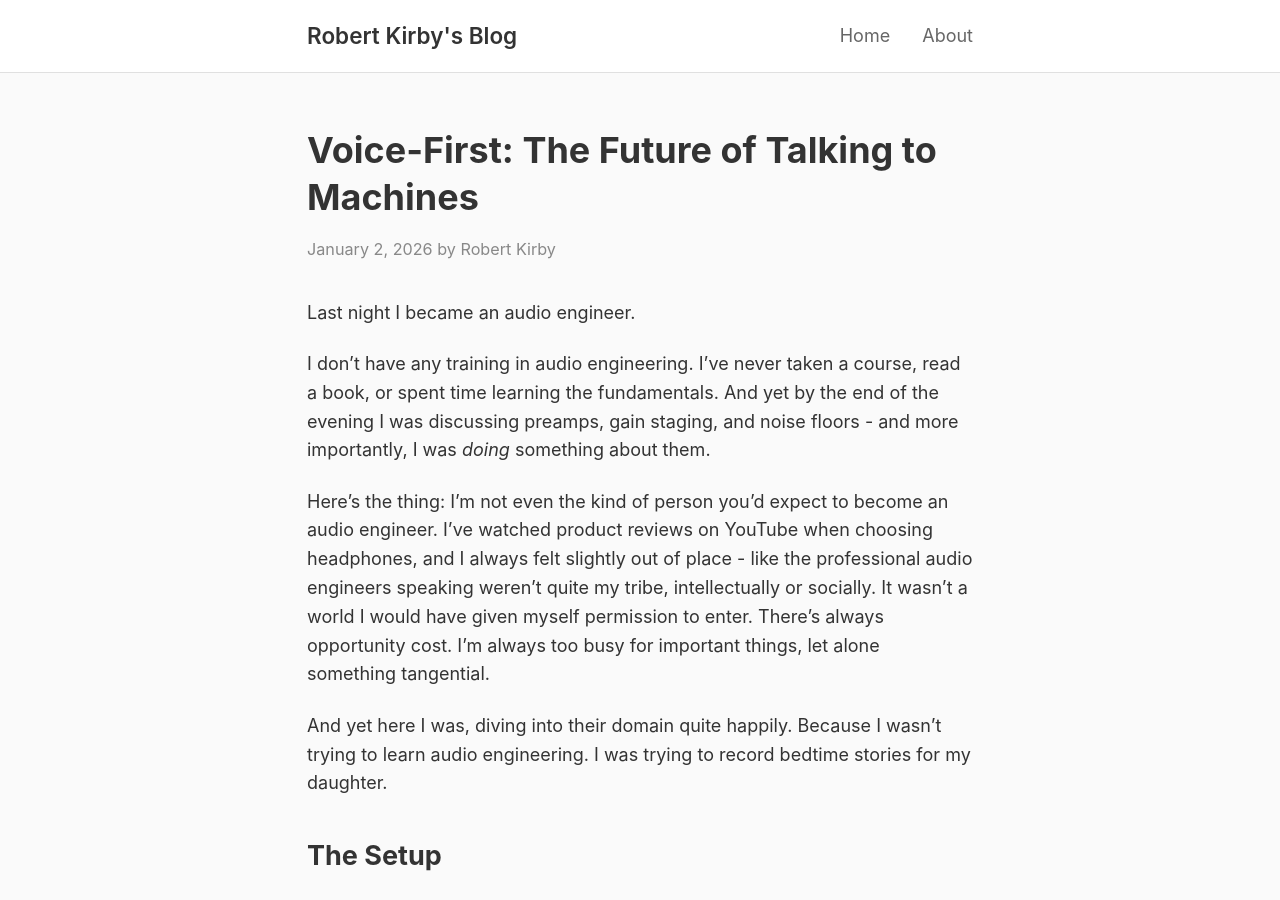
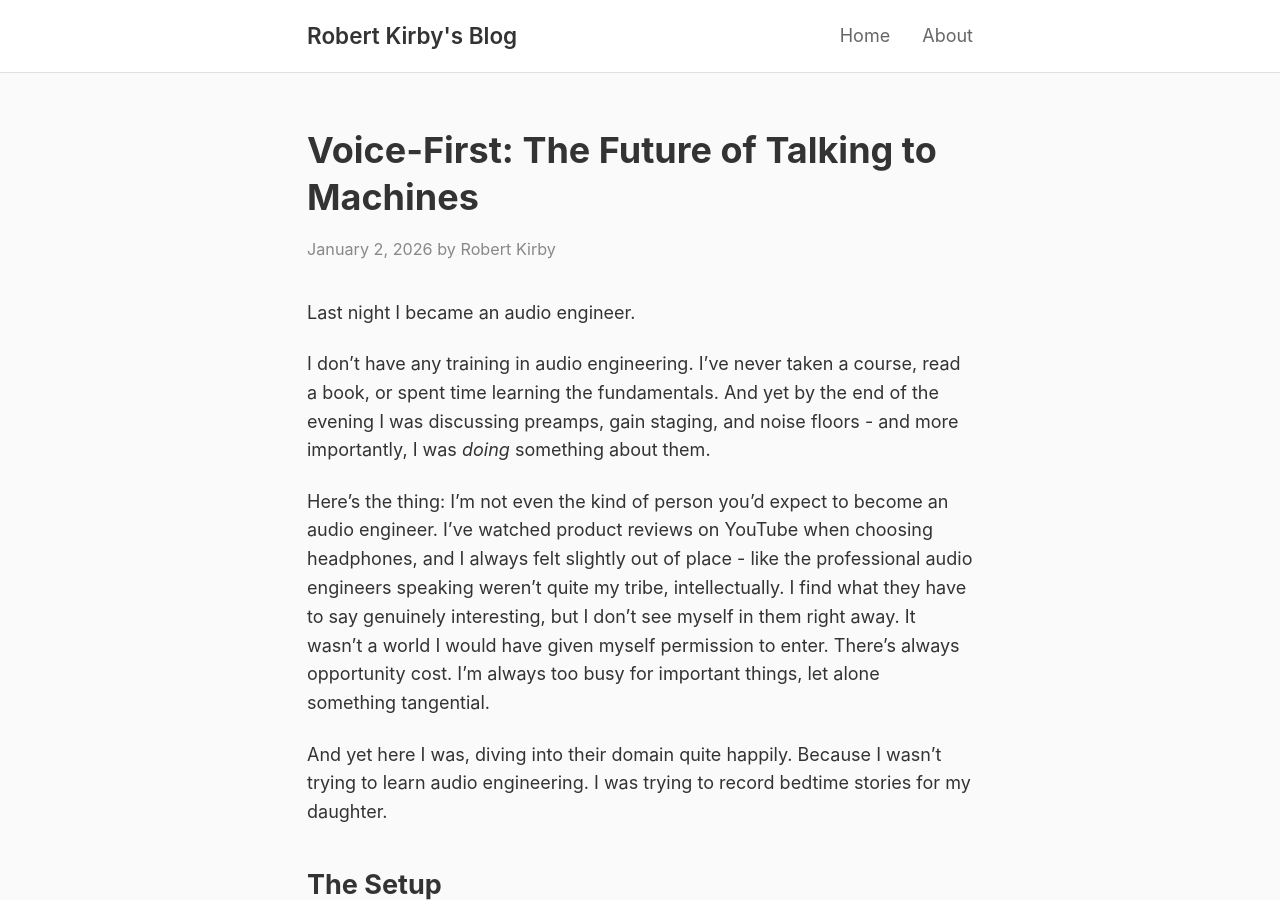
Before and after one commit to rob137/rob137.github.io, a Jekyll site: the page built from _posts/2026-01-02-voice-first-the-future-of-talking-to-machines.md, in a window 1280 px wide and 900 px high. Built offline with Jekyll 4.4.1, drawn with Linux system fonts in a browser that asks for light colours.

Commit message:
Soften audio engineer tribe language

```diff
--- a/_posts/2026-01-02-voice-first-the-future-of-talking-to-machines.md
+++ b/_posts/2026-01-02-voice-first-the-future-of-talking-to-machines.md
@@ -9,7 +9,7 @@ Last night I became an audio engineer.
 
 I don't have any training in audio engineering. I've never taken a course, read a book, or spent time learning the fundamentals. And yet by the end of the evening I was discussing preamps, gain staging, and noise floors - and more importantly, I was *doing* something about them.
 
-Here's the thing: I'm not even the kind of person you'd expect to become an audio engineer. I've watched product reviews on YouTube when choosing headphones, and I always felt slightly out of place - like the professional audio engineers speaking weren't quite my tribe, intellectually or socially. It wasn't a world I would have given myself permission to enter. There's always opportunity cost. I'm always too busy for important things, let alone something tangential.
+Here's the thing: I'm not even the kind of person you'd expect to become an audio engineer. I've watched product reviews on YouTube when choosing headphones, and I always felt slightly out of place - like the professional audio engineers speaking weren't quite my tribe, intellectually. I find what they have to say genuinely interesting, but I don't see myself in them right away. It wasn't a world I would have given myself permission to enter. There's always opportunity cost. I'm always too busy for important things, let alone something tangential.
 
 And yet here I was, diving into their domain quite happily. Because I wasn't trying to learn audio engineering. I was trying to record bedtime stories for my daughter.
 
```
